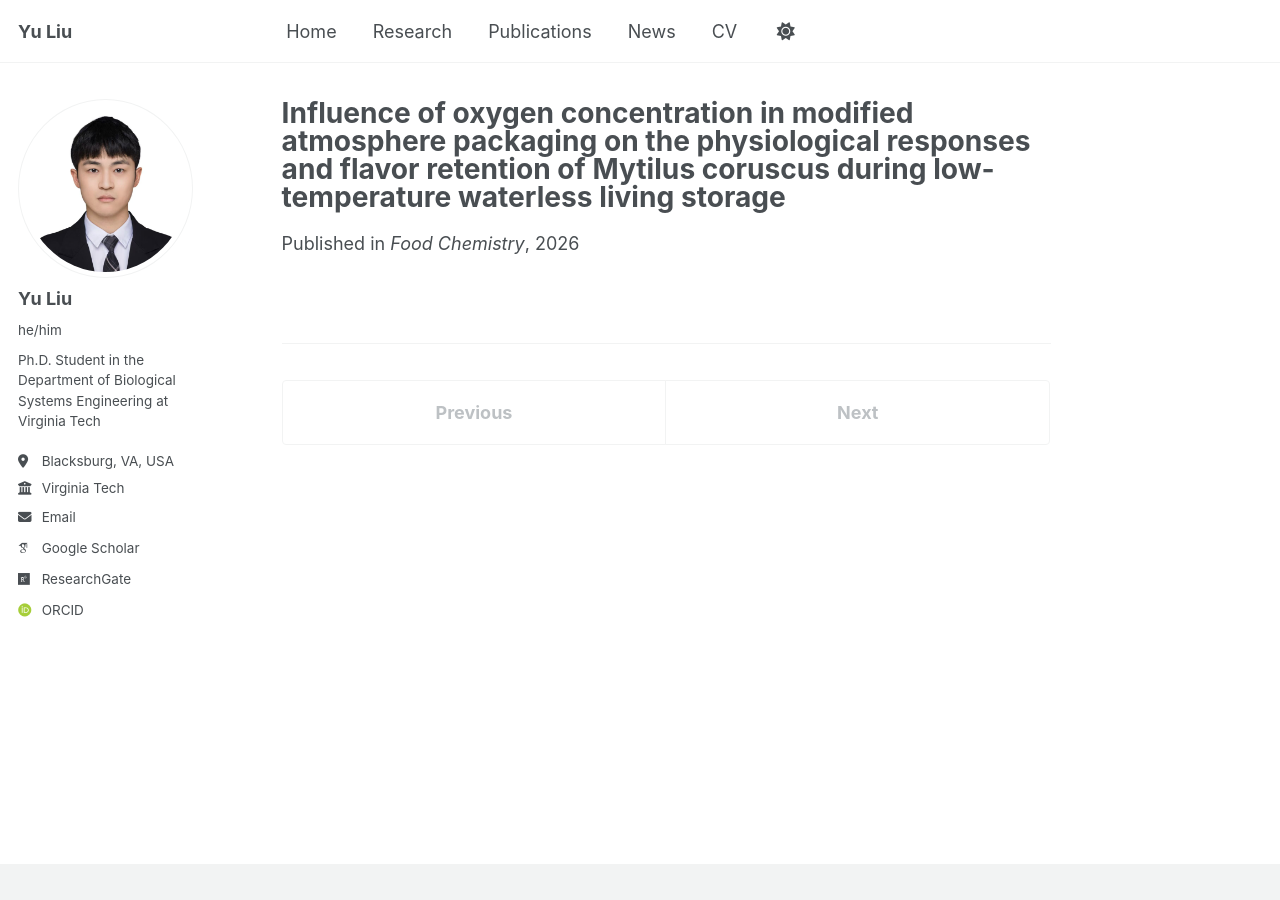
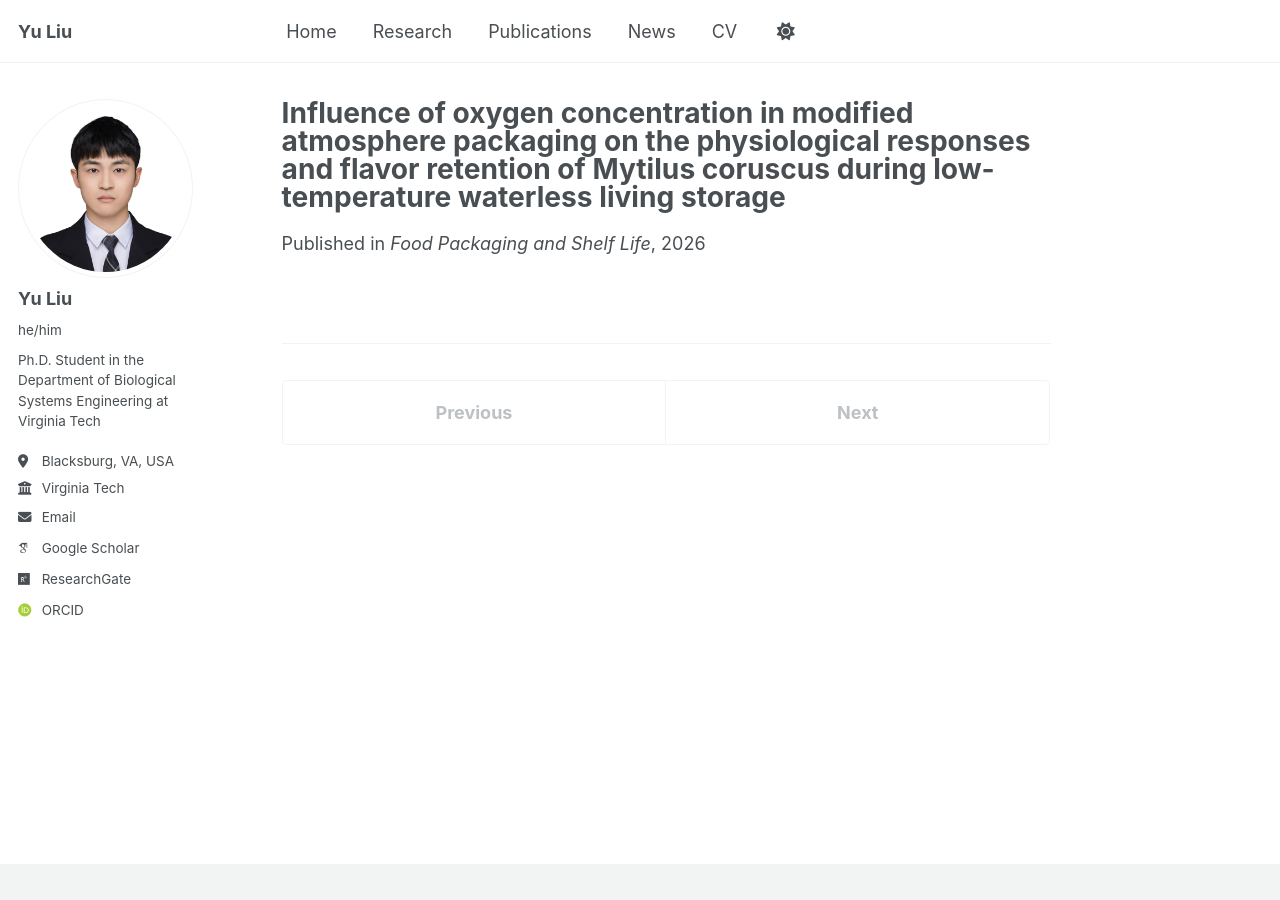
Before and after one commit to yuliu0322/yuliu0322.github.io, a Jekyll site: the page built from _publications/2026-03-28-AMP in mussels.md, in a window 1280 px wide. Built offline with Jekyll 4.4.1, drawn with Linux system fonts in a browser that asks for light colours; some web fonts are replaced; a script bundle is joined from its source files by our own code; library files that are not in the unit come from our copies.

Commit message:
Update 2026-03-28-AMP in mussels.md

```diff
--- a/_publications/2026-03-28-AMP in mussels.md
+++ b/_publications/2026-03-28-AMP in mussels.md
@@ -3,7 +3,7 @@ title: "Influence of oxygen concentration in modified atmosphere packaging on th
 collection: publications
 permalink: /publication/your-paper-under-review/
 date: 2026-06-24
-venue: "Food Chemistry"
+venue: "Food Packaging and Shelf Life"
 status: "Under Review"
 authors: "<strong>Y. Liu</strong>, H. Shi, H. Xiang, H. Ma, S. Wu, Z. Li, C. Xue, L. Chen"
 ---
```
